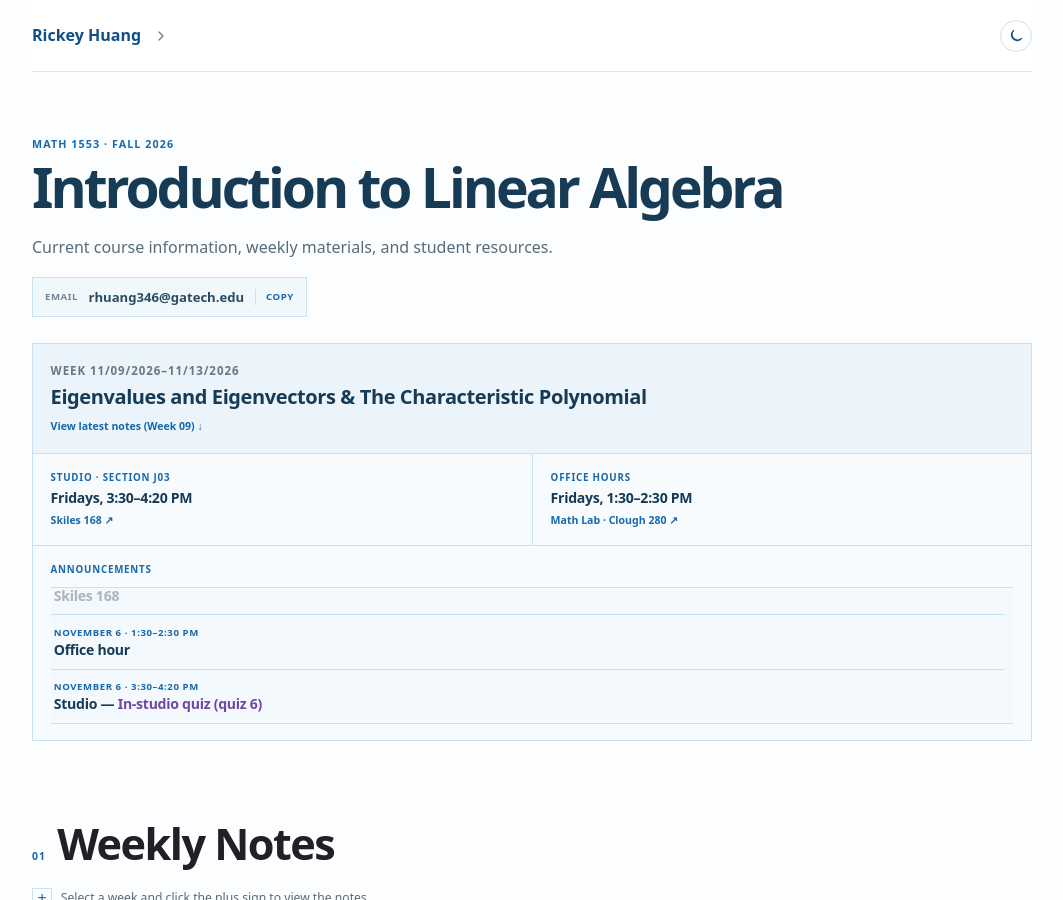
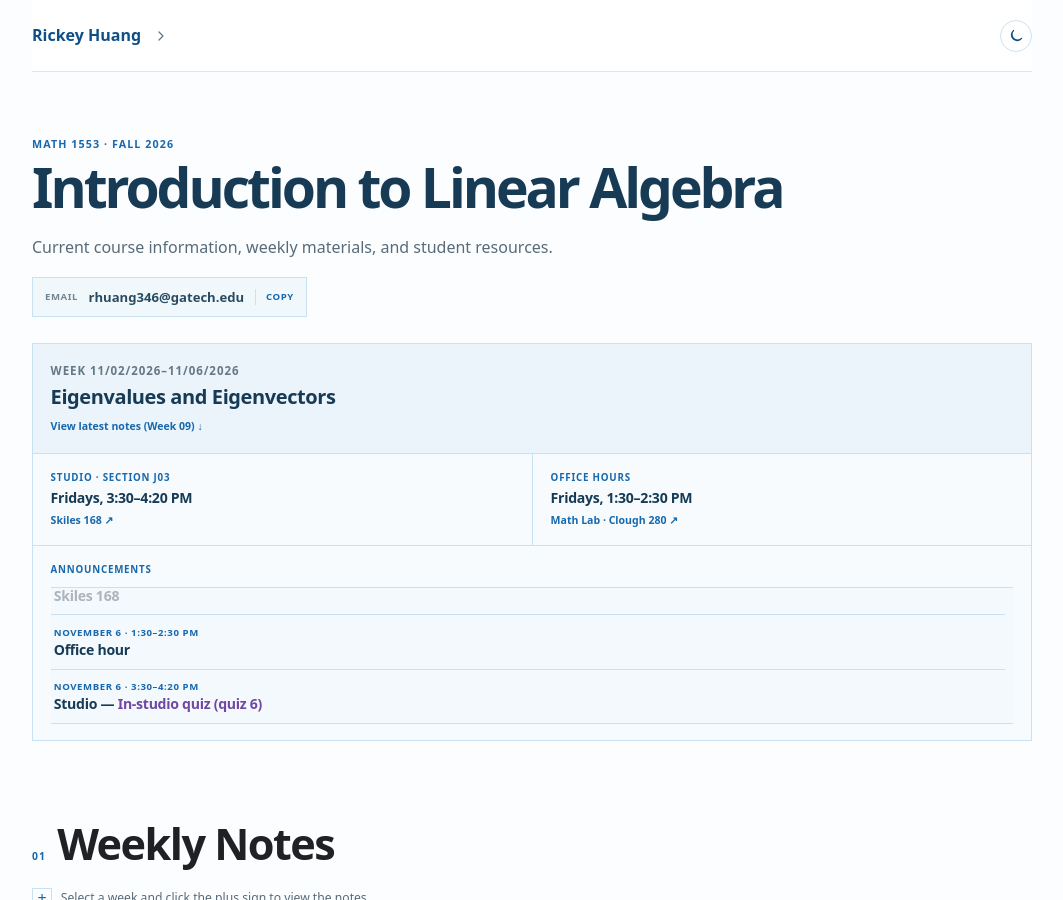
Before and after one commit to Rick3yHuang/Rick3yHuang.github.io, a Jekyll site: the page built from teaching/math-1553-current.md, in a window 1280 px wide and 900 px high. Shown: the whole window, without its empty margins (108-1171 px from the left). Built offline with Jekyll 4.4.1, drawn with Linux system fonts in a browser that asks for light colours; some of the changed text lies outside the part shown.

Commit message:
Add Week 09 notes and correct weekly topic to Section 5.1

```diff
--- a/teaching/math-1553-current.md
+++ b/teaching/math-1553-current.md
@@ -17,8 +17,8 @@ permalink: /teaching/math-1553/
 
 <section class="current-course-dashboard" aria-label="Current MATH 1553 information">
   <article class="current-course-card current-course-card--week">
-    <p class="current-course-card__label">Week 11/09/2026–11/13/2026</p>
-    <h2>Eigenvalues and Eigenvectors &amp; The Characteristic Polynomial</h2>
+    <p class="current-course-card__label">Week 11/02/2026–11/06/2026</p>
+    <h2>Eigenvalues and Eigenvectors</h2>
     <a href="#week-09">View latest notes (Week 09) <span aria-hidden="true">↓</span></a>
   </article>
 
@@ -296,12 +296,17 @@ permalink: /teaching/math-1553/
 
   <details class="course-note" id="week-09">
     <summary>
-      <span class="course-note__week">Week 09 · Sections 5.1–5.2</span>
-      <span class="course-note__title">Eigenvalues and Eigenvectors &amp; The Characteristic Polynomial</span>
+      <span class="course-note__week">Week 09 · Section 5.1</span>
+      <span class="course-note__title">Eigenvalues and Eigenvectors</span>
       <span class="course-note__toggle" aria-hidden="true"></span>
     </summary>
     <div class="course-note__body">
-      {% include wip-cocona.html text="WIP" %}
+      <figure class="course-pdf-pages" aria-label="Week 09 notes">
+        <img src="{{ '/assets/images/teaching/math-1553/fall-2026-week09/page-1.webp' | relative_url }}" width="1800" height="1391" loading="lazy" decoding="async" alt="Week 09 notes on Section 5.1 Eigenvalues and Eigenvectors: definitions, geometric interpretation, eigenspaces, and finding a basis using the null space of A minus lambda I.">
+      </figure>
+      <div class="course-note__actions">
+        <a href="{{ '/output/pdf/math-1553-fall-2026-week09.pdf' | relative_url }}" target="_blank" rel="noopener noreferrer">Download Week 09 notes (PDF) <span aria-hidden="true">↗</span></a>
+      </div>
     </div>
   </details>
 
```
Also changed, not shown: assets/images/teaching/math-1553/fall-2026-week09/page-1.webp (added), 1 other file.
